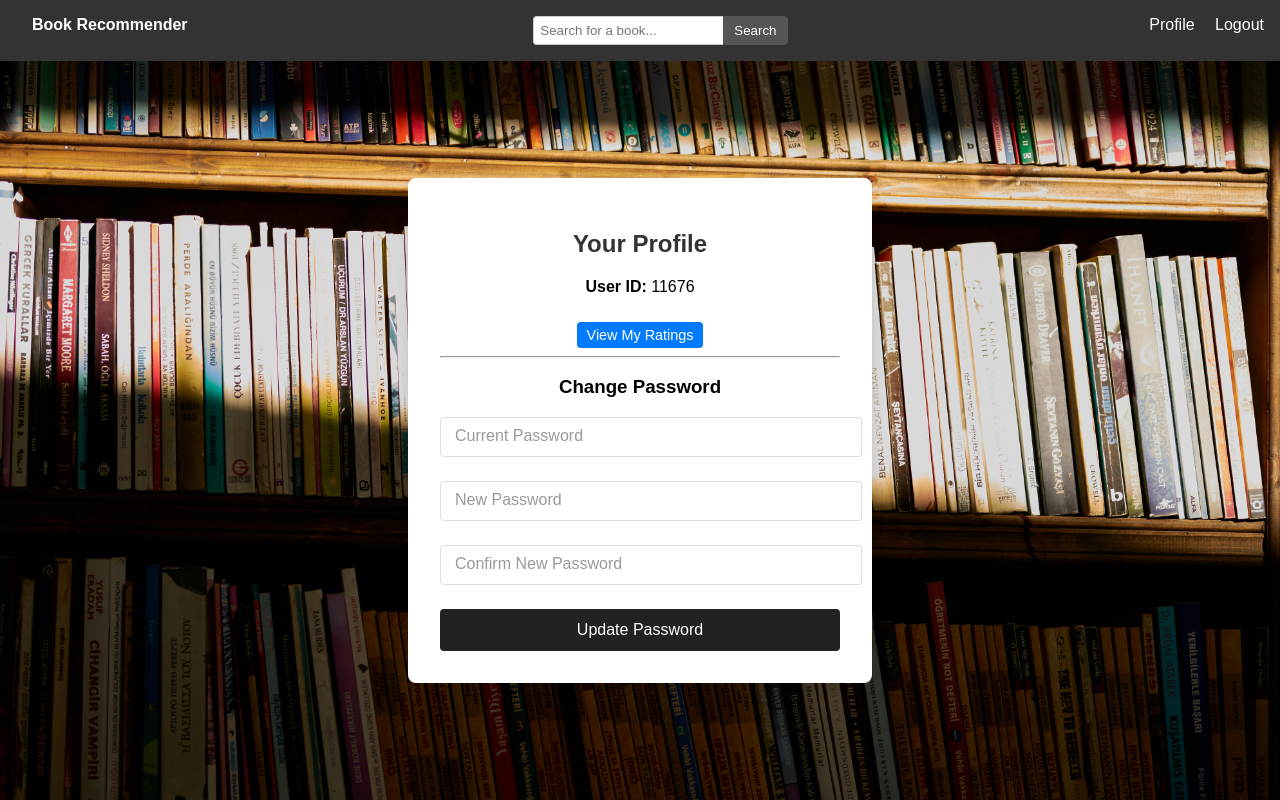
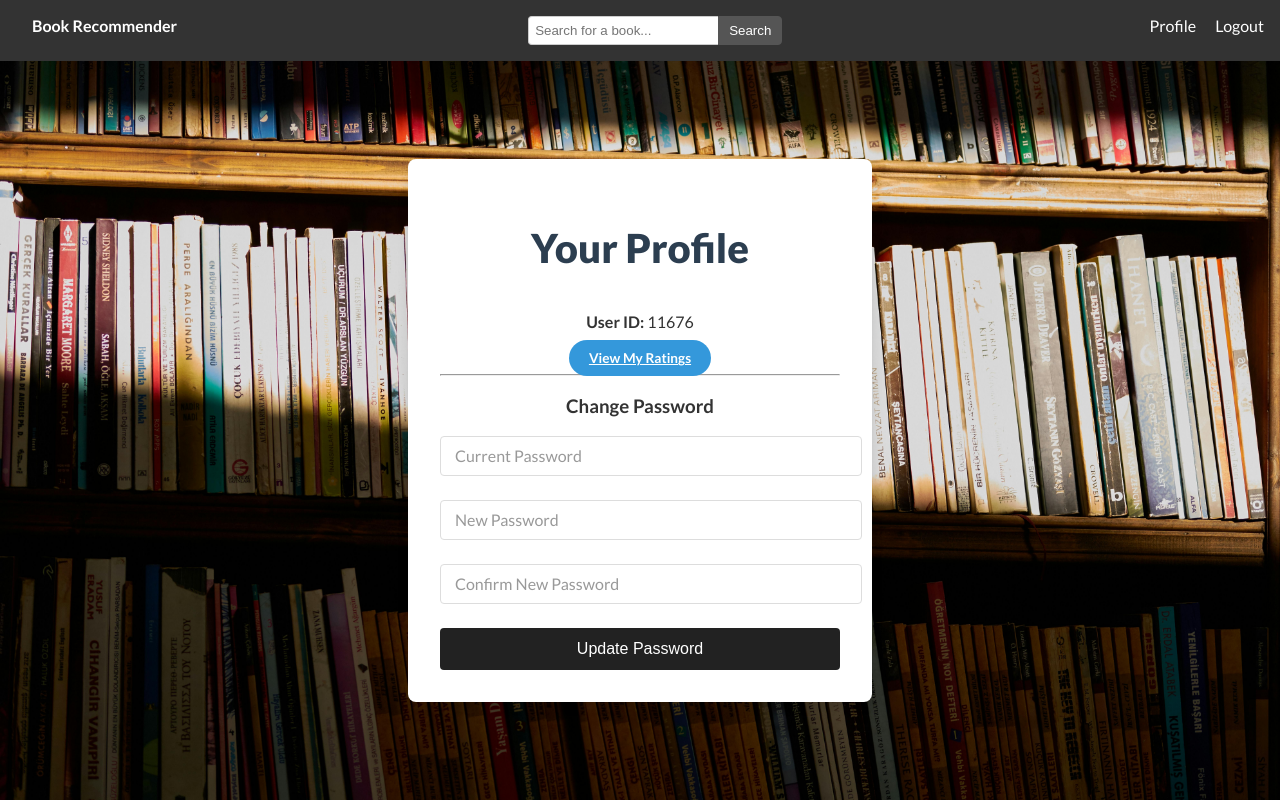
Before and after one commit to qwerty070806/Book-Recommender, a Flask app: page /profile in a window 1280 px wide. Run offline with Flask 3, Linux system fonts and the light colour scheme; a user stored in the database is signed in; parts of the project's set-up code (start-up, migrations or seed data) failed here and were passed over.

Commit message:
final commit

```diff
--- a/templates/layout.html
+++ b/templates/layout.html
@@ -4,6 +4,9 @@
     <meta charset="utf-8">
     <title>Book Recommender</title>
     <link rel="stylesheet" href="https://cdn.jsdelivr.net/npm/swiper@11/swiper-bundle.min.css" />
+    <link rel="preconnect" href="https://fonts.googleapis.com">
+    <link rel="preconnect" href="https://fonts.gstatic.com" crossorigin>
+    <link href="https://fonts.googleapis.com/css2?family=Lato:wght@400;700;900&display=swap" rel="stylesheet">
     <style>
         /* --- NEW CSS for Full Screen Background --- */
 
@@ -16,14 +19,31 @@ html, body {
 }
 
 body {
+    font-family: 'Lato', sans-serif;
+    background-color: #f4f7f6; /* A very light, soft gray background */
+    color: #333; /* A softer black for text */
     display: flex;
     flex-direction: column;
 }
 
+h2 {
+    font-size: 2.5em; /* Increase size */
+    font-weight: 900; /* Use the boldest font weight */
+    margin-bottom: 1em; /* Add some space below the title */
+    color: #2c3e50; /* A deep, professional blue-gray */
+    text-align: center; /* Center the heading */
+}
+
+
 .content {
-    flex: 1; /* This is key: makes the content area fill all remaining space */
+    flex: 1;
     display: flex;
     flex-direction: column;
+    padding: 2em 4em; /* Add 2em top/bottom, 4em left/right padding */
+    width: 100%;
+    max-width: 1400px; /* Set a max-width for very large screens */
+    margin: 0 auto; /* Center the content container */
+    box-sizing: border-box;
 }
 
 /* This applies the background ONLY to the login/register pages */
@@ -45,13 +65,39 @@ body.full-background {
         .navbar { background: #333; color: white; padding: 1em; display: flex; justify-content: space-between; }
         .navbar a { color: white; text-decoration: none; margin-left: 1em; }
         .content {  /* padding: 2em; */}
-        h1, h2 { color: #333; }
+        h1 { color: #333; }
         ul { list-style: none; padding: 0; }
         li { margin-bottom: 0.5em; background: #f9f9f9; padding: 0.5em; border-radius: 4px; display: flex; align-items: center; gap: 1em; }
         li img { max-width: 80px; height: auto; }
         li a { text-decoration: none; color: inherit; display: flex; align-items: center; gap: 1em; }
-        .show-more-btn { display: inline-block; margin-top: 10px; padding: 5px 10px; background-color: #007bff; color: white; text-align: center; text-decoration: none; border-radius: 4px; font-size: 0.9em; }
-        .show-more-btn:hover { background-color: #0056b3; }
+        .show-more-btn { border: none;
+    padding: 10px 20px;
+    border-radius: 50px; /* Pill-shaped buttons */
+    font-weight: 700;
+    cursor: pointer;
+    transition: all 0.3s ease; /* Smooth transition for all effects */
+    margin-top: 8px;
+    font-size: 0.85em;
+    width: 150px; /* Give them a consistent width */
+    background-color: #3498db; /* A nice, friendly blue */
+    color: white;
+     }
+
+        .rate-this-btn{
+        padding: 10px 20px;
+    border-radius: 50px; /* Pill-shaped buttons */
+    font-weight: 700;
+    cursor: pointer;
+    transition: all 0.3s ease; /* Smooth transition for all effects */
+    margin-top: 8px;
+    font-size: 0.85em;
+    width: 150px; /* Give them a consistent width */
+    background-color: #FFDD44; /* A nice, friendly blue */
+    color: white;
+     }
+
+        .show-more-btn:hover { transform: translateY(-3px); /* Lifts the button up slightly */
+    box-shadow: 0 4px 12px rgba(0,0,0,0.15); /* Add a shadow on hover */ }
         .flashes {
             list-style: none;
             padding: 15px;
```
